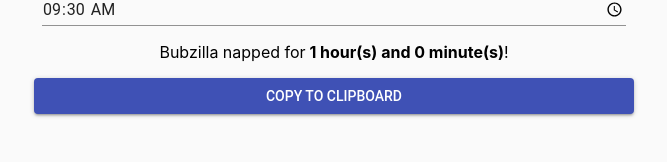
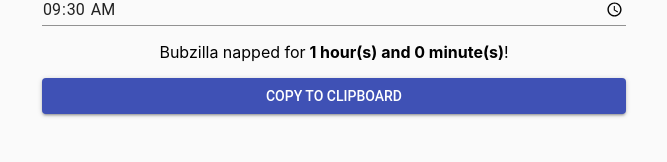
Before and after one commit to ikuisma/naptimer, a React (Create React App) app: page / in a window 1280 px wide. Shown: the part 138-300 px from the top of the page, without its empty margins (306-973 px from the left). Built offline with nearby package versions, Linux system fonts and the light colour scheme; the HTML template or start-up script is replaced by a standard one.

Commit message:
Quick Button style fix

```diff
--- a/src/App.js
+++ b/src/App.js
@@ -22,6 +22,10 @@ const styles = theme => ({
     marginRight: theme.spacing.unit,
     width: '100%'
   },
+  button: {
+    marginLeft: theme.spacing.unit,
+    marginRight: theme.spacing.unit
+  }
 });
 
 const mins = str => {
@@ -102,6 +106,7 @@ class App extends Component {
             variant="contained"
             color="primary"
             onClick={this.copyToClip}
+            className={classes.button}
           >
             Copy to Clipboard
           </Button>
```
